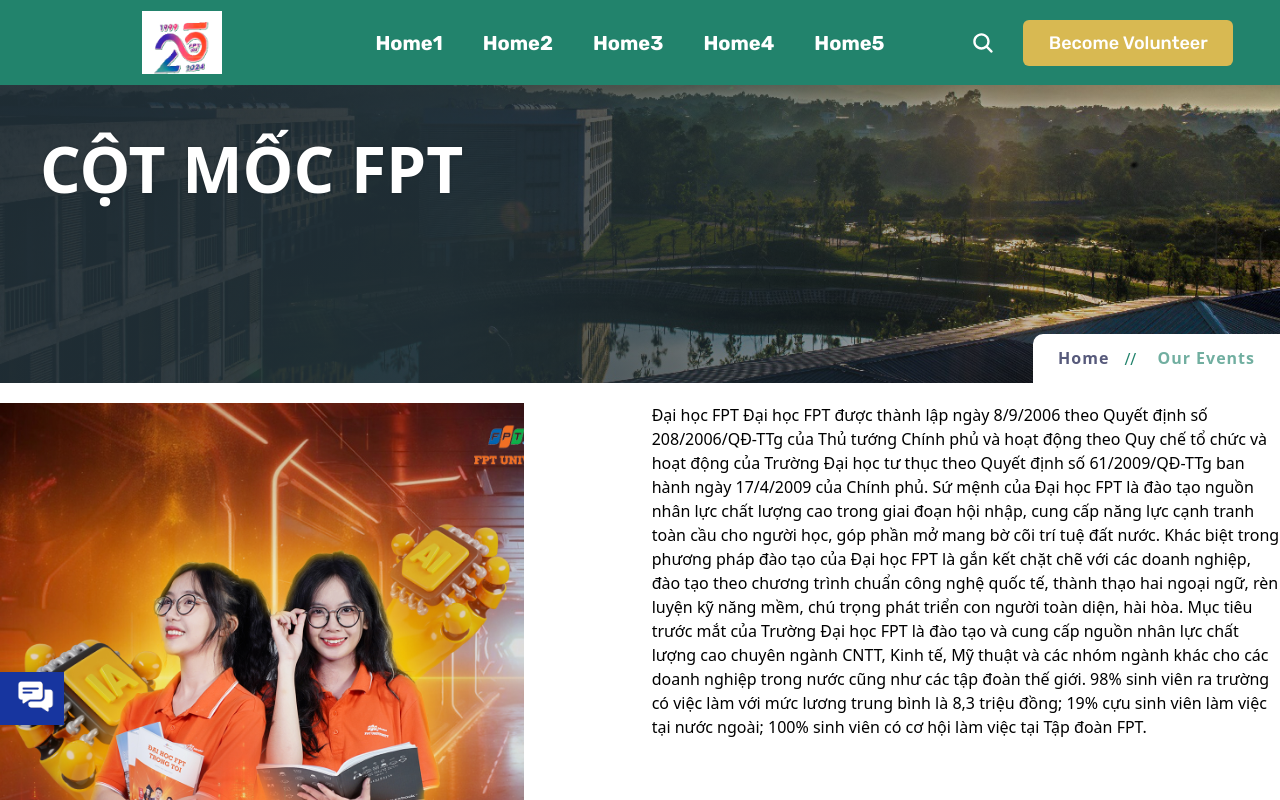
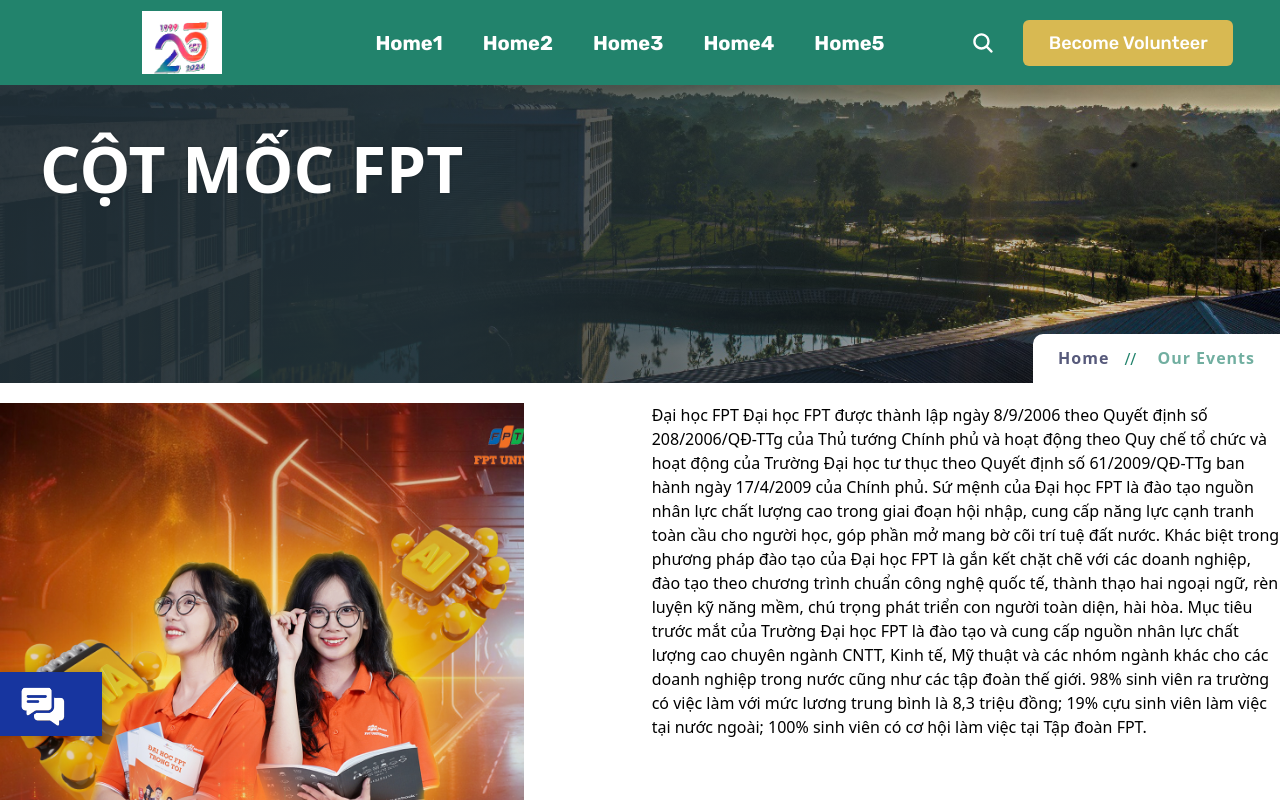
Before and after one commit to FU-INNO/INNO-FPT, a React (Vite) app: page /history in a window 1280 px wide. Shown: the top 800 px of the page. Built offline with nearby package versions, Linux system fonts and the light colour scheme; the HTML template or start-up script is replaced by a standard one.

Commit message:
update chat

```diff
--- a/src/components/ChatBox.jsx
+++ b/src/components/ChatBox.jsx
@@ -39,19 +39,14 @@
 
   return (
     <>
-      <div className="all-demo fixed top-0 right-[-26rem] bg-orange-700 shadow-lg z-50 transition-all ease-in-out duration-200 hidden lg:inline-block font-merienda">
+      <div className="all-demo fixed top-0 right-[-26rem] bg-orange-700 shadow-lg z-50 transition-all ease-in-out duration-200 hidden lg:inline-block font-merienda ">
         <div
           className="text-black text-xs uppercase py-1.5 px-2.5 font-medium alt-font "
           onClick={showModal}
         >
           <div className="flex items-center justify-center">
-            <span className="text-white text-base relative top-0 opacity-0">
-              Chat with AI
-            </span>
             <img
-              className="far fa-envelope text-white text-base align-middle relative top-[-0.25rem]"
-              width={"50px"}
-              height={"50px"}
+              className="far fa-envelope text-white text-base align-middle relative w-24 "
               src={v3}
               alt="chat icon"
             />
@@ -85,8 +80,8 @@
               alt="user"
             />
             <div className="chat ml-2 p-3  bg-gray-100 rounded-lg shadow-md">
-              Xin chào, Chúng tôi ở đây và sẵn sàng tư vấn. Hãy cho chúng tôi
-              biết nhu cầu của bạn!
+              Xin chào, tôi là AI của FPT Education. Tôi ở đây và sẵn sàng trả
+              lời câu hỏi của bạn.
             </div>
           </div>
           {messages.map((message, index) => {
--- a/src/styles/ChatBox.css
+++ b/src/styles/ChatBox.css
@@ -3,7 +3,7 @@
   transition-duration: 0.2s;
   position: fixed;
   top: 84vh;
-  right: 95%;
+  right: 92vw;
   background: #17359f;
   box-shadow: 0 0 10px rgba(0, 0, 0, 0.2);
   padding-right: 20px;
@@ -25,12 +25,10 @@
 .all-demo:hover {
   transition-timing-function: ease-in-out;
   transition-duration: 0.2s;
-  right: 80%;
   background: #d8b952;
 }
 
 .ant-modal {
-
   width: 100% !important
 }
 
@@ -43,9 +41,7 @@
   font-family: "Merienda", cursive;
 }
 
-.fa-envelope:before {
-  content: "\f0e0";
-}
+
 
 .all-demo i {
   font-size: 15px;
@@ -78,7 +74,6 @@
   overflow-y: scroll;
   width: 300px;
   max-height: 300px;
-  border: none;
   border-radius: 15px;
 }
 
```
